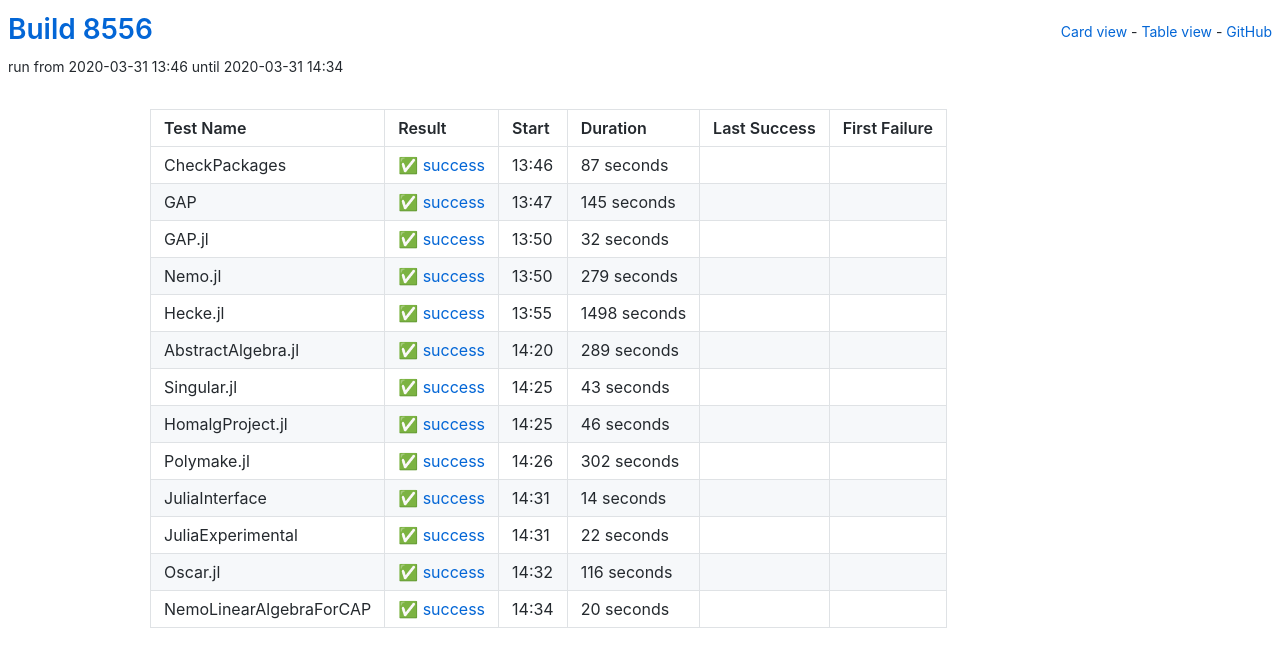
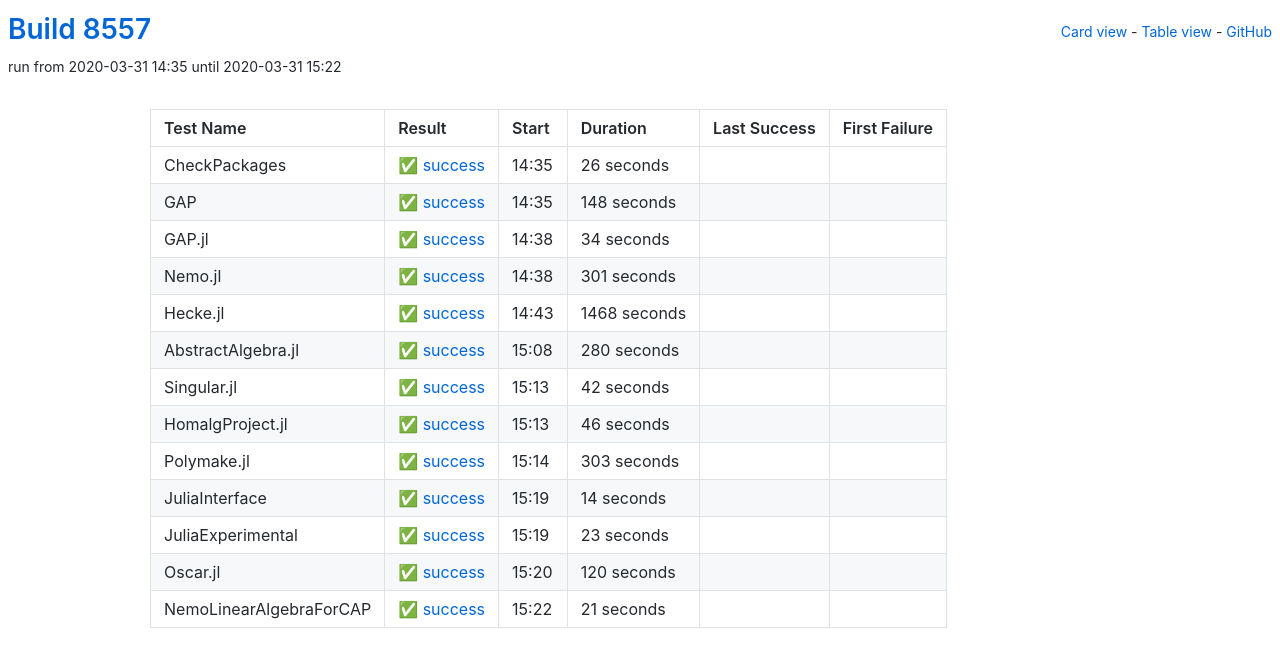
Before and after one commit to oscar-system/oscar-ci-status, a Jekyll site: the page built from table.html, in a window 1280 px wide. Shown: the top 667 px of the page. Built offline with Jekyll 4.4.1, drawn with Linux system fonts in a browser that asks for light colours.

Commit message:
Build 8557

```diff
--- a/_data/ci.yml
+++ b/_data/ci.yml
@@ -1,82 +1,82 @@
-build: 8556
-build_url: https://oscarci.mathematik.uni-kl.de/job/oscar/8556/
+build: 8557
+build_url: https://oscarci.mathematik.uni-kl.de/job/oscar/8557/
 job: oscar
 tests:
-- duration: 87
+- duration: 26
   exitcode: 0
   first_failure: false
   first_failure_url: null
   last_success: false
   last_success_url: null
-  log: https://oscarci.mathematik.uni-kl.de/job/oscar/8556/artifact/logs/build-8556/CheckPackages.log
+  log: https://oscarci.mathematik.uni-kl.de/job/oscar/8557/artifact/logs/build-8557/CheckPackages.log
   name: CheckPackages
-  start: 2020-03-31 13:46
+  start: 2020-03-31 14:35
   status: success
   success: true
-- duration: 145
+- duration: 148
   exitcode: 0
   first_failure: false
   first_failure_url: null
   last_success: false
   last_success_url: null
-  log: https://oscarci.mathematik.uni-kl.de/job/oscar/8556/artifact/logs/build-8556/GAP.log
+  log: https://oscarci.mathematik.uni-kl.de/job/oscar/8557/artifact/logs/build-8557/GAP.log
   name: GAP
-  start: 2020-03-31 13:47
+  start: 2020-03-31 14:35
   status: success
   success: true
-- duration: 32
+- duration: 34
   exitcode: 0
   first_failure: false
   first_failure_url: null
   last_success: false
   last_success_url: null
-  log: https://oscarci.mathematik.uni-kl.de/job/oscar/8556/artifact/logs/build-8556/GAP.jl.log
+  log: https://oscarci.mathematik.uni-kl.de/job/oscar/8557/artifact/logs/build-8557/GAP.jl.log
   name: GAP.jl
-  start: 2020-03-31 13:50
+  start: 2020-03-31 14:38
   status: success
   success: true
-- duration: 279
+- duration: 301
   exitcode: 0
   first_failure: false
   first_failure_url: null
   last_success: false
   last_success_url: null
-  log: https://oscarci.mathematik.uni-kl.de/job/oscar/8556/artifact/logs/build-8556/Nemo.jl.log
+  log: https://oscarci.mathematik.uni-kl.de/job/oscar/8557/artifact/logs/build-8557/Nemo.jl.log
   name: Nemo.jl
-  start: 2020-03-31 13:50
+  start: 2020-03-31 14:38
   status: success
   success: true
-- duration: 1498
+- duration: 1468
   exitcode: 0
   first_failure: false
   first_failure_url: null
   last_success: false
   last_success_url: null
-  log: https://oscarci.mathematik.uni-kl.de/job/oscar/8556/artifact/logs/build-8556/Hecke.jl.log
+  log: https://oscarci.mathematik.uni-kl.de/job/oscar/8557/artifact/logs/build-8557/Hecke.jl.log
   name: Hecke.jl
-  start: 2020-03-31 13:55
+  start: 2020-03-31 14:43
   status: success
   success: true
-- duration: 289
+- duration: 280
   exitcode: 0
   first_failure: false
   first_failure_url: null
   last_success: false
   last_success_url: null
-  log: https://oscarci.mathematik.uni-kl.de/job/oscar/8556/artifact/logs/build-8556/AbstractAlgebra.jl.log
+  log: https://oscarci.mathematik.uni-kl.de/job/oscar/8557/artifact/logs/build-8557/AbstractAlgebra.jl.log
   name: AbstractAlgebra.jl
-  start: 2020-03-31 14:20
+  start: 2020-03-31 15:08
   status: success
   success: true
-- duration: 43
+- duration: 42
   exitcode: 0
   first_failure: false
   first_failure_url: null
   last_success: false
   last_success_url: null
-  log: https://oscarci.mathematik.uni-kl.de/job/oscar/8556/artifact/logs/build-8556/Singular.jl.log
+  log: https://oscarci.mathematik.uni-kl.de/job/oscar/8557/artifact/logs/build-8557/Singular.jl.log
   name: Singular.jl
-  start: 2020-03-31 14:25
+  start: 2020-03-31 15:13
   status: success
   success: true
 - duration: 46
@@ -85,20 +85,20 @@ tests:
   first_failure_url: null
   last_success: false
   last_success_url: null
-  log: https://oscarci.mathematik.uni-kl.de/job/oscar/8556/artifact/logs/build-8556/HomalgProject.jl.log
+  log: https://oscarci.mathematik.uni-kl.de/job/oscar/8557/artifact/logs/build-8557/HomalgProject.jl.log
   name: HomalgProject.jl
-  start: 2020-03-31 14:25
+  start: 2020-03-31 15:13
   status: success
   success: true
-- duration: 302
+- duration: 303
   exitcode: 0
   first_failure: false
   first_failure_url: null
   last_success: false
   last_success_url: null
-  log: https://oscarci.mathematik.uni-kl.de/job/oscar/8556/artifact/logs/build-8556/Polymake.jl.log
+  log: https://oscarci.mathematik.uni-kl.de/job/oscar/8557/artifact/logs/build-8557/Polymake.jl.log
   name: Polymake.jl
-  start: 2020-03-31 14:26
+  start: 2020-03-31 15:14
   status: success
   success: true
 - duration: 14
@@ -107,41 +107,41 @@ tests:
   first_failure_url: null
   last_success: false
   last_success_url: null
-  log: https://oscarci.mathematik.uni-kl.de/job/oscar/8556/artifact/logs/build-8556/JuliaInterface.log
+  log: https://oscarci.mathematik.uni-kl.de/job/oscar/8557/artifact/logs/build-8557/JuliaInterface.log
   name: JuliaInterface
-  start: 2020-03-31 14:31
+  start: 2020-03-31 15:19
   status: success
   success: true
-- duration: 22
+- duration: 23
   exitcode: 0
   first_failure: false
   first_failure_url: null
   last_success: false
   last_success_url: null
-  log: https://oscarci.mathematik.uni-kl.de/job/oscar/8556/artifact/logs/build-8556/JuliaExperimental.log
+  log: https://oscarci.mathematik.uni-kl.de/job/oscar/8557/artifact/logs/build-8557/JuliaExperimental.log
   name: JuliaExperimental
-  start: 2020-03-31 14:31
+  start: 2020-03-31 15:19
   status: success
   success: true
-- duration: 116
+- duration: 120
   exitcode: 0
   first_failure: false
   first_failure_url: null
   last_success: false
   last_success_url: null
-  log: https://oscarci.mathematik.uni-kl.de/job/oscar/8556/artifact/logs/build-8556/Oscar.jl.log
+  log: https://oscarci.mathematik.uni-kl.de/job/oscar/8557/artifact/logs/build-8557/Oscar.jl.log
   name: Oscar.jl
-  start: 2020-03-31 14:32
+  start: 2020-03-31 15:20
   status: success
   success: true
-- duration: 20
+- duration: 21
   exitcode: 0
   first_failure: false
   first_failure_url: null
   last_success: false
   last_success_url: null
-  log: https://oscarci.mathematik.uni-kl.de/job/oscar/8556/artifact/logs/build-8556/NemoLinearAlgebraForCAP.log
+  log: https://oscarci.mathematik.uni-kl.de/job/oscar/8557/artifact/logs/build-8557/NemoLinearAlgebraForCAP.log
   name: NemoLinearAlgebraForCAP
-  start: 2020-03-31 14:34
+  start: 2020-03-31 15:22
   status: success
   success: true
```
Also changed, not shown: README.md.
